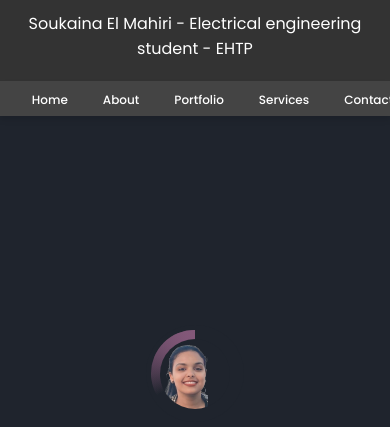
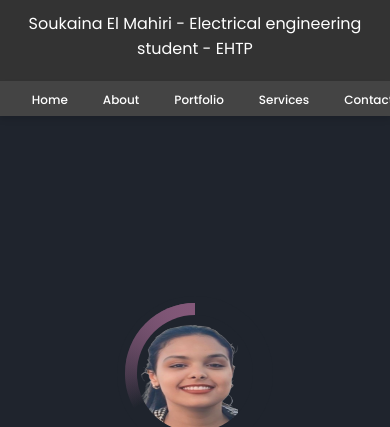
Before and after one commit to soukainadevtech/soukainaelmahiri, a plain HTML site: page index.html in a window 390 px wide. Shown: the part 130-557 px from the top of the page. Drawn offline with nearby package versions, Linux system fonts and the light colour scheme.

Commit message:
Update styleindex.css

```diff
--- a/styleindex.css
+++ b/styleindex.css
@@ -415,8 +415,12 @@ nav ul li a.active {
         height: auto;
         padding: 20px 5%;
     }
-  #Home, #About{
-        margin:0;
+    .Home-img .img-box {
+        height: 40vw;
+        width: 40vw;
+    }
+    .Home-img .img-box .img-item img {
+        width: 90%;
     }
     .service-item {
         width: 100%; /* 1 service par ligne sur les écrans mobiles */
```
